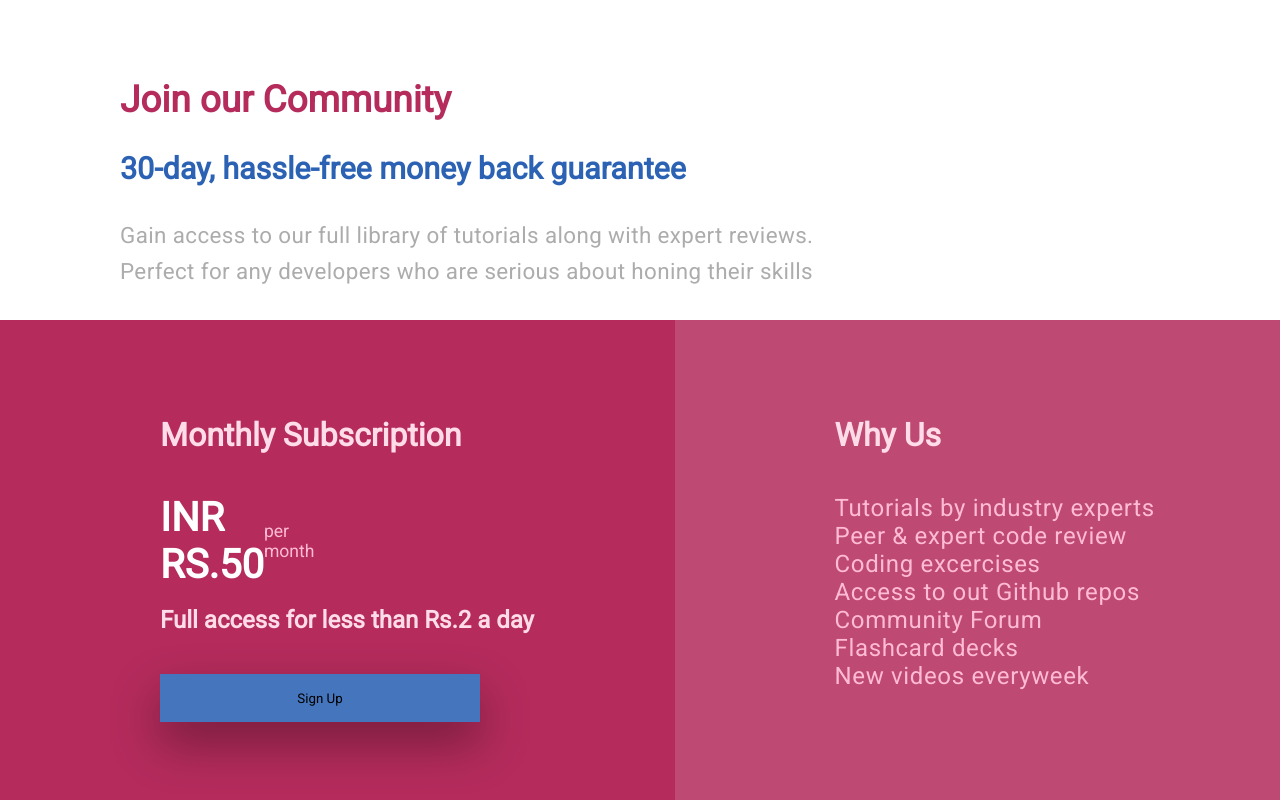
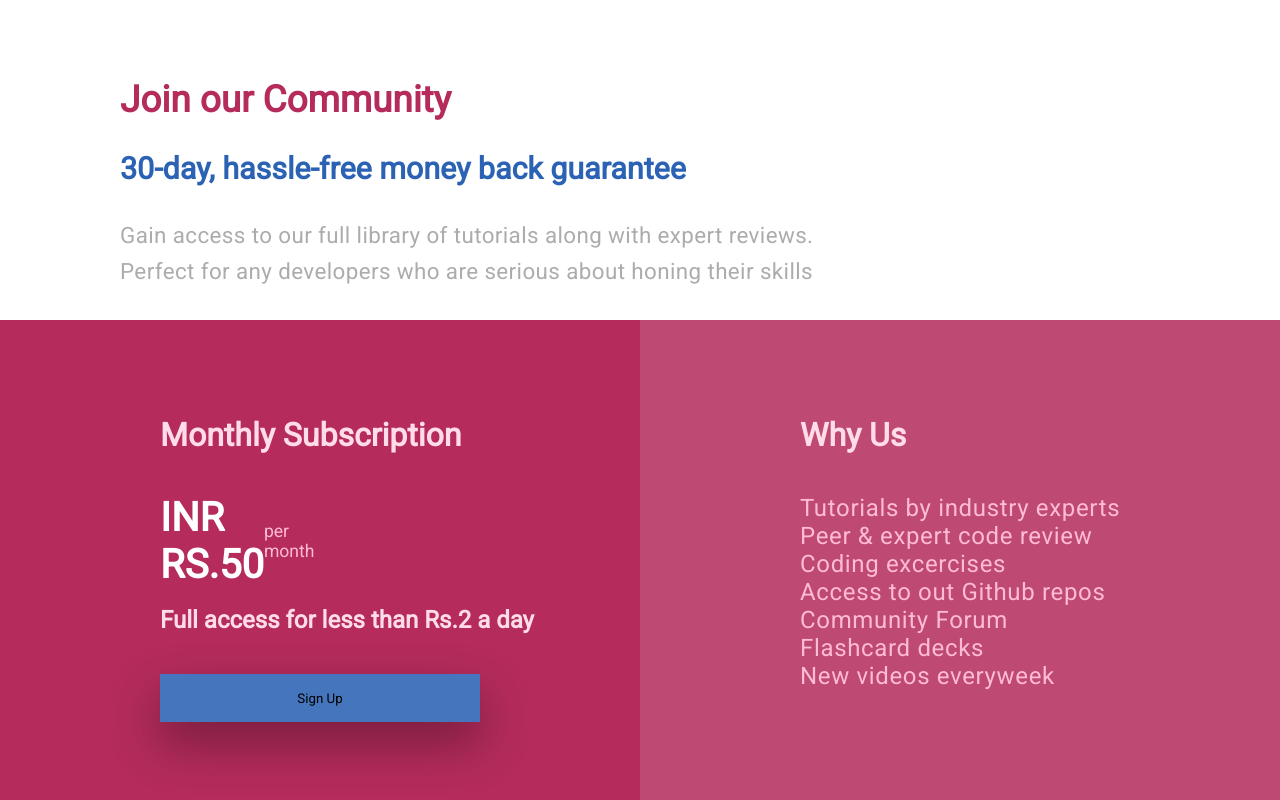
Before and after one commit to Pavank-1812/Task-3, a plain HTML site: page Cuvette_Task.html in a window 1280 px wide. Drawn offline with Linux system fonts and the light colour scheme; a web font is replaced by a local one.

Commit message:
final commits

```diff
--- a/CT.css
+++ b/CT.css
@@ -43,14 +43,14 @@
 }
 .div1{
     height: 60vh;
-    width: 110vh;
+    width: 50%;
     padding-top: 12vh;
     padding-left: 20vh;
     background-color: #b42b5c;
 }
 .div2{
     height: 60vh;
-    width: 110vh;
+    width: 50%;
     padding-top: 12vh;
     padding-left: 20vh;
     background-color: #be4973;
```
